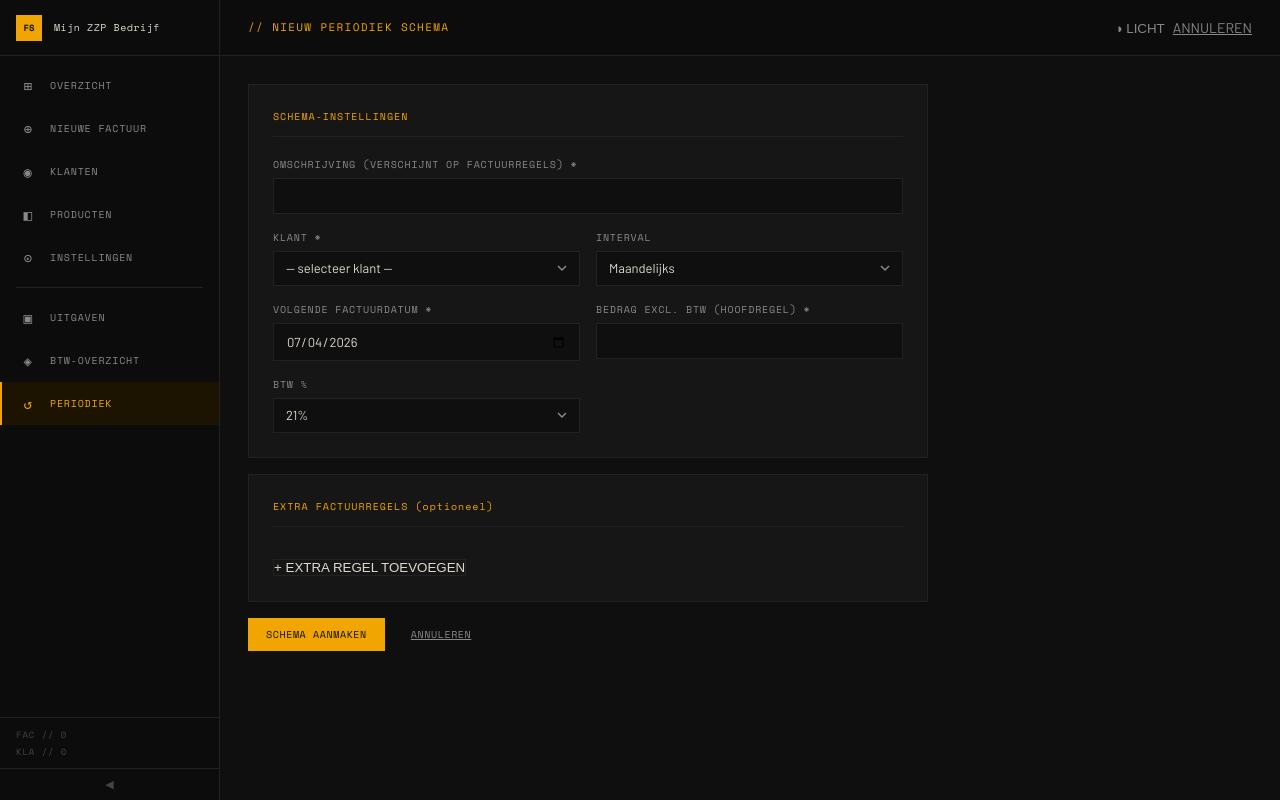
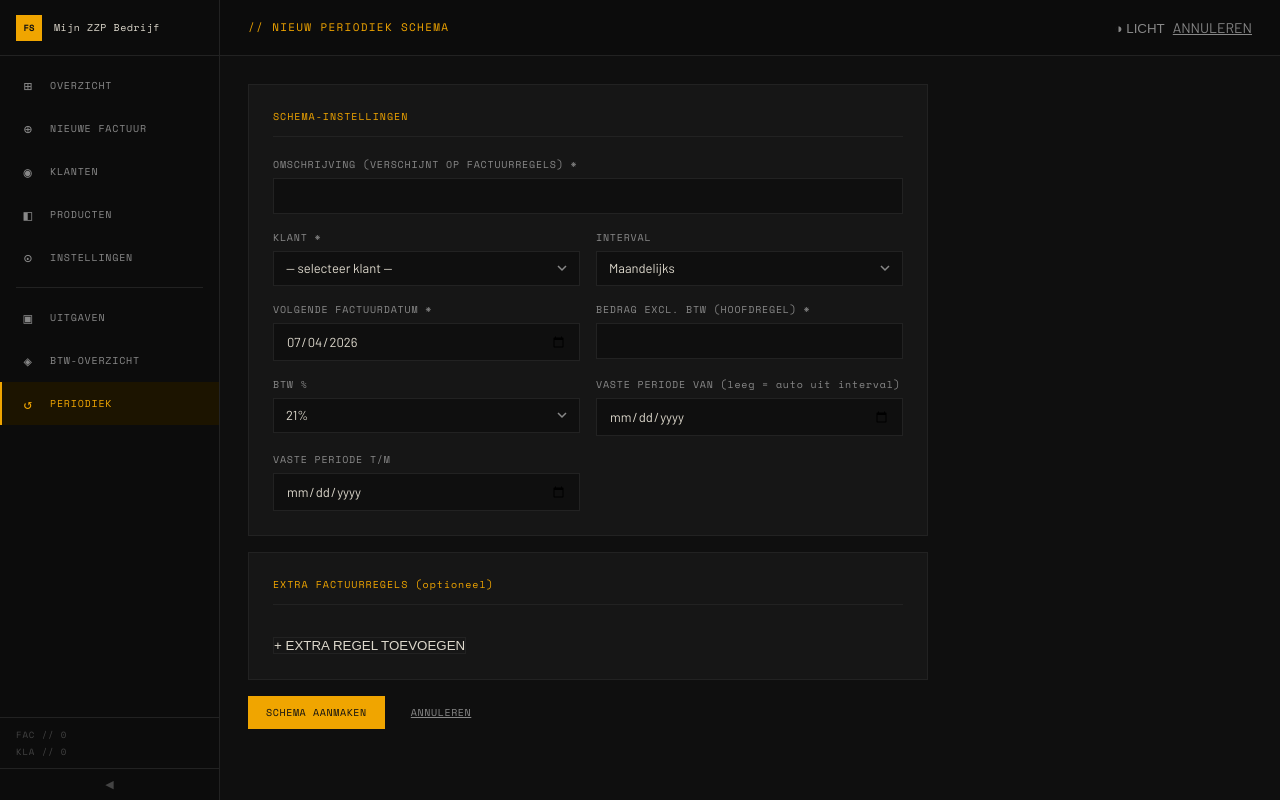
Before and after one commit to pwnypower/effective-journey3, a Flask app: page /periodiek/nieuw in a window 1280 px wide. Run offline with Flask 3, Linux system fonts and the light colour scheme; data comes from the database, SQL or seed files in the repository; data that the repository does not hold is empty.

Commit message:
update periodieke facturen

```diff
--- a/zzpboekhouding/app/app.py
+++ b/zzpboekhouding/app/app.py
@@ -1265,17 +1265,21 @@ def periodiek_nieuw():
         # Main regel from bedrag_excl_btw
         bedrag = float(request.form.get("bedrag_excl_btw") or 0)
         btw = float(request.form.get("btw_percentage") or 21)
-        db.execute("INSERT INTO periodieke_regels (periodiek_id,omschrijving,aantal,eenheid,prijs_per_stuk,btw_percentage) VALUES (?,?,?,?,?,?)",
-                   (pid, omschr, 1, "st", bedrag, btw))
+        pv = request.form.get("periode_van") or None
+        pt = request.form.get("periode_tot") or None
+        db.execute("INSERT INTO periodieke_regels (periodiek_id,omschrijving,aantal,eenheid,prijs_per_stuk,btw_percentage,periode_van,periode_tot) VALUES (?,?,?,?,?,?,?,?)",
+                   (pid, omschr, 1, "st", bedrag, btw, pv, pt))
         # Extra regels
-        for ro, ra, rp, rb, re in zip(
+        for ro, ra, rp, rb, re, rpv, rpt in zip(
             request.form.getlist("regel_omschrijving"), request.form.getlist("regel_aantal"),
             request.form.getlist("regel_prijs"), request.form.getlist("regel_btw"),
             request.form.getlist("regel_eenheid"),
+            request.form.getlist("regel_periode_van"),
+            request.form.getlist("regel_periode_tot"),
         ):
             if ro.strip():
-                db.execute("INSERT INTO periodieke_regels (periodiek_id,omschrijving,aantal,eenheid,prijs_per_stuk,btw_percentage) VALUES (?,?,?,?,?,?)",
-                           (pid, ro, float(ra or 1), re or "st", float(rp or 0), float(rb or 21)))
+                db.execute("INSERT INTO periodieke_regels (periodiek_id,omschrijving,aantal,eenheid,prijs_per_stuk,btw_percentage,periode_van,periode_tot) VALUES (?,?,?,?,?,?,?,?)",
+                           (pid, ro, float(ra or 1), re or "st", float(rp or 0), float(rb or 21), rpv or None, rpt or None))
         db.commit()
         flash("Periodieke factuur aangemaakt.", "success")
         return redirect(url_for("periodieke_facturen"))
@@ -1297,16 +1301,20 @@ def periodiek_bewerken(pid):
         db.execute("DELETE FROM periodieke_regels WHERE periodiek_id=?", (pid,))
         bedrag = float(request.form.get("bedrag_excl_btw") or 0)
         btw = float(request.form.get("btw_percentage") or 21)
-        db.execute("INSERT INTO periodieke_regels (periodiek_id,omschrijving,aantal,eenheid,prijs_per_stuk,btw_percentage) VALUES (?,?,?,?,?,?)",
-                   (pid, omschr, 1, "st", bedrag, btw))
-        for ro, ra, rp, rb, re in zip(
+        pv = request.form.get("periode_van") or None
+        pt = request.form.get("periode_tot") or None
+        db.execute("INSERT INTO periodieke_regels (periodiek_id,omschrijving,aantal,eenheid,prijs_per_stuk,btw_percentage,periode_van,periode_tot) VALUES (?,?,?,?,?,?,?,?)",
+                   (pid, omschr, 1, "st", bedrag, btw, pv, pt))
+        for ro, ra, rp, rb, re, rpv, rpt in zip(
             request.form.getlist("regel_omschrijving"), request.form.getlist("regel_aantal"),
             request.form.getlist("regel_prijs"), request.form.getlist("regel_btw"),
             request.form.getlist("regel_eenheid"),
+            request.form.getlist("regel_periode_van"),
+            request.form.getlist("regel_periode_tot"),
         ):
             if ro.strip():
-                db.execute("INSERT INTO periodieke_regels (periodiek_id,omschrijving,aantal,eenheid,prijs_per_stuk,btw_percentage) VALUES (?,?,?,?,?,?)",
-                           (pid, ro, float(ra or 1), re or "st", float(rp or 0), float(rb or 21)))
+                db.execute("INSERT INTO periodieke_regels (periodiek_id,omschrijving,aantal,eenheid,prijs_per_stuk,btw_percentage,periode_van,periode_tot) VALUES (?,?,?,?,?,?,?,?)",
+                           (pid, ro, float(ra or 1), re or "st", float(rp or 0), float(rb or 21), rpv or None, rpt or None))
         db.commit()
         flash("Periodieke factuur bijgewerkt.", "success")
         return redirect(url_for("periodieke_facturen"))
--- a/zzpboekhouding/app/templates/periodiek_form.html
+++ b/zzpboekhouding/app/templates/periodiek_form.html
@@ -52,6 +52,14 @@
           {% endfor %}
         </select>
       </div>
+      <div class="field">
+        <label>VASTE PERIODE VAN <span style="color:var(--muted);font-weight:400">(leeg = auto uit interval)</span></label>
+        <input type="date" name="periode_van" value="{{ eerst.periode_van if eerst else '' }}">
+      </div>
+      <div class="field">
+        <label>VASTE PERIODE T/M</label>
+        <input type="date" name="periode_tot" value="{{ eerst.periode_tot if eerst else '' }}">
+      </div>
     </div>
   </div>
 
@@ -59,6 +67,7 @@
     <div class="panel-title">EXTRA FACTUURREGELS (optioneel)</div>
     <div id="periRegels">
       {% for r in regels[1:] %}
+      <div class="regel-wrap">
         <div class="regel-row">
           <input type="text" name="regel_omschrijving" value="{{ r.omschrijving }}" placeholder="Extra omschrijving">
           <select name="regel_eenheid">
@@ -73,7 +82,15 @@
             <option value="9" {{ 'selected' if r.btw_percentage == 9 }}>9%</option>
             <option value="0" {{ 'selected' if r.btw_percentage == 0 }}>0%</option>
           </select>
-        <button type="button" class="btn-icon d" onclick="this.closest('.regel-row').remove()">✕</button>
+          <button type="button" class="btn-icon d" onclick="this.closest('.regel-wrap').remove()">✕</button>
+          <button type="button" class="btn-icon" onclick="togglePeriode(this)" title="Periode" style="{{ 'color:var(--amber)' if r.periode_van else '' }}">≋</button>
+        </div>
+        <div class="regel-periode {{ 'open' if r.periode_van or r.periode_tot }}">
+          <label>VASTE PERIODE</label>
+          <input type="date" name="regel_periode_van" value="{{ r.periode_van or '' }}">
+          <span style="color:var(--muted);font-size:11px">t/m</span>
+          <input type="date" name="regel_periode_tot" value="{{ r.periode_tot or '' }}">
+        </div>
       </div>
       {% endfor %}
     </div>
@@ -92,16 +109,31 @@
 {% block scripts %}
 <script>
 function voegRegelToe(){
-  const div=document.createElement('div');
-  div.className='regel-row';
-  div.innerHTML=`
+  const wrap=document.createElement('div');
+  wrap.className='regel-wrap';
+  wrap.innerHTML=`
+    <div class="regel-row">
       <input type="text" name="regel_omschrijving" placeholder="Extra omschrijving">
       <select name="regel_eenheid"><option value="st">st</option><option value="uur">uur</option><option value="dag">dag</option><option value="maand">maand</option></select>
       <input type="number" name="regel_aantal" value="1" step="0.01" min="0" class="r-aantal">
       <input type="number" name="regel_prijs" placeholder="0.00" step="0.01" min="0" class="r-prijs">
       <select name="regel_btw"><option value="21">21%</option><option value="9">9%</option><option value="0">0%</option></select>
-    <button type="button" class="btn-icon d" onclick="this.closest('.regel-row').remove()">✕</button>`;
-  document.getElementById('periRegels').appendChild(div);
+      <button type="button" class="btn-icon d" onclick="this.closest('.regel-wrap').remove()">✕</button>
+      <button type="button" class="btn-icon" onclick="togglePeriode(this)" title="Vaste periode">≋</button>
+    </div>
+    <div class="regel-periode">
+      <label>VASTE PERIODE</label>
+      <input type="date" name="regel_periode_van">
+      <span style="color:var(--muted);font-size:11px">t/m</span>
+      <input type="date" name="regel_periode_tot">
+    </div>`;
+  document.getElementById('periRegels').appendChild(wrap);
+}
+
+function togglePeriode(btn){
+  const periode=btn.closest('.regel-wrap').querySelector('.regel-periode');
+  const open=periode.classList.toggle('open');
+  btn.style.color=open?'var(--amber)':'';
 }
 </script>
 {% endblock %}
--- a/zzpboekhouding/config.yaml
+++ b/zzpboekhouding/config.yaml
@@ -1,6 +1,6 @@
 name: "ZZP Boekhouding"
 description: "Lokale boekhoud-webapp voor ZZP'ers: klanten, facturen, uitgaven, BTW-overzicht en Mollie-koppeling."
-version: "2.0.0"
+version: "2.0.5"
 slug: "zzpboekhouding"
 init: false
 arch:
```
Lines whose indentation alone changed are shown as unchanged.
